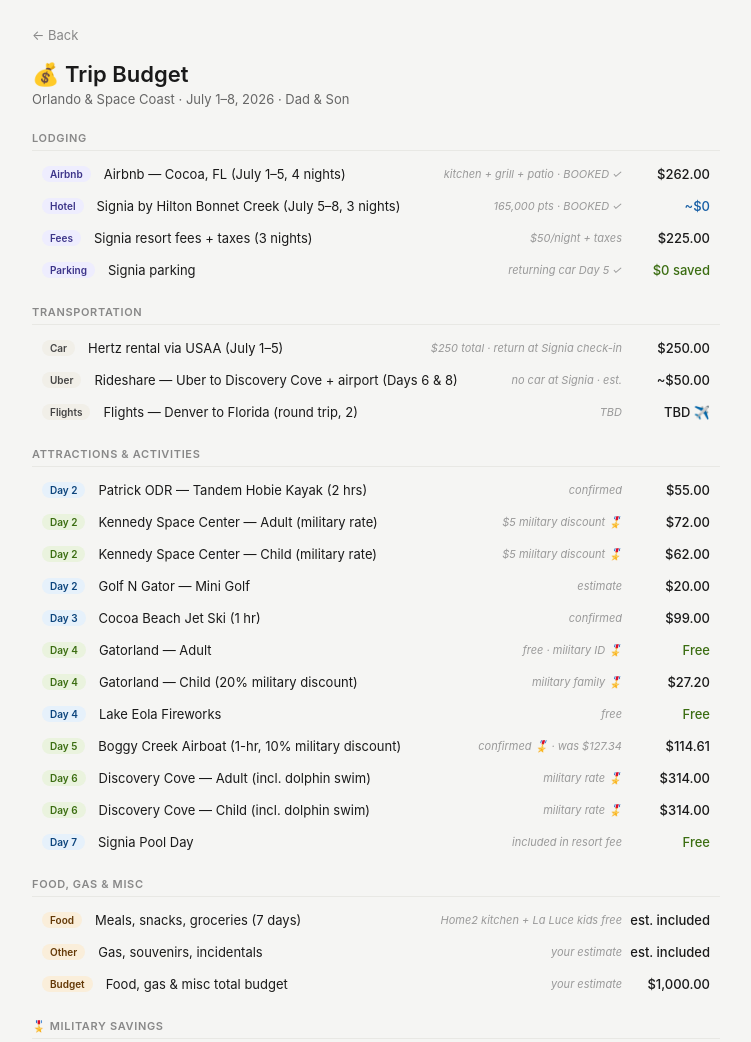
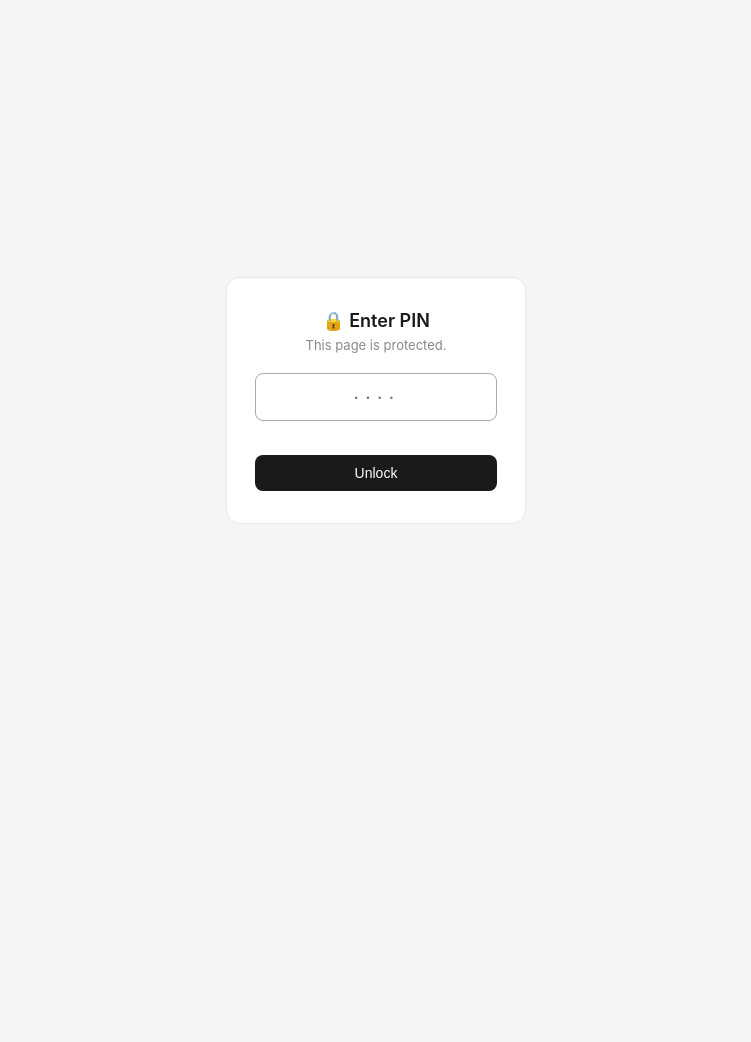
Before and after one commit to cstitt20/Trip-Plan, a plain HTML site: page budget.html in a window 1280 px wide. Shown: the top 1042 px of the page, without its empty margins (264-1015 px from the left). After the commit the page ends 800 px from the top, so only its background shows below. Drawn offline with Linux system fonts and the light colour scheme.

Commit message:
Update budget.html

```diff
--- a/budget.html
+++ b/budget.html
@@ -38,10 +38,31 @@
   .strikethrough { text-decoration: line-through; color: #bbb; font-size: 11px; margin-right: 4px; }
   .back { display: inline-block; font-size: 13px; color: #888; text-decoration: none; margin-bottom: 18px; }
   .back:hover { color: #444; }
+  #pin-overlay { position: fixed; inset: 0; background: #f5f5f3; display: flex; align-items: center; justify-content: center; z-index: 999; }
+  #pin-box { background: #fff; border: 1px solid #e8e8e4; border-radius: 14px; padding: 32px 28px; text-align: center; max-width: 300px; width: 100%; }
+  #pin-box h2 { font-size: 18px; font-weight: 600; margin-bottom: 6px; }
+  #pin-box p { font-size: 13px; color: #888; margin-bottom: 20px; }
+  #pin-input { width: 100%; padding: 10px 14px; font-size: 22px; text-align: center; letter-spacing: .2em; border: 1px solid #e8e8e4; border-radius: 8px; outline: none; margin-bottom: 12px; }
+  #pin-input:focus { border-color: #aaa; }
+  #pin-error { font-size: 12px; color: #c0392b; min-height: 18px; margin-bottom: 4px; }
+  #pin-submit { width: 100%; padding: 10px; background: #1a1a1a; color: #fff; border: none; border-radius: 8px; font-size: 14px; font-weight: 500; cursor: pointer; }
+  #pin-submit:hover { background: #333; }
+  #content { display: none; }
 </style>
 </head>
 <body>
 
+<div id="pin-overlay">
+  <div id="pin-box">
+    <h2>🔒 Enter PIN</h2>
+    <p>This page is protected.</p>
+    <input id="pin-input" type="password" inputmode="numeric" maxlength="4" placeholder="····" autofocus />
+    <div id="pin-error"></div>
+    <button id="pin-submit">Unlock</button>
+  </div>
+</div>
+
+<div id="content">
 <a class="back" href="index.html">← Back</a>
 <h1>💰 Trip Budget</h1>
 <p class="subtitle">Orlando & Space Coast · July 1–8, 2026 · Dad & Son</p>
@@ -224,5 +245,30 @@
   🚗 <strong>Transport note:</strong> Return Hertz at Signia check-in Day 5. Signia shuttle goes to Disney parks and Disney Springs only — not Discovery Cove. Uber to Discovery Cove (~$25 round trip) and MCO airport (~$25) on Days 6 and 8.
 </div>
 
+</div> <!-- end #content -->
+
+<script>
+  const CORRECT = '8509';
+  const overlay = document.getElementById('pin-overlay');
+  const content = document.getElementById('content');
+  const input   = document.getElementById('pin-input');
+  const error   = document.getElementById('pin-error');
+  const btn     = document.getElementById('pin-submit');
+
+  function unlock() {
+    if (input.value === CORRECT) {
+      overlay.style.display = 'none';
+      content.style.display = 'block';
+    } else {
+      error.textContent = 'Incorrect PIN — try again.';
+      input.value = '';
+      input.focus();
+    }
+  }
+
+  btn.addEventListener('click', unlock);
+  input.addEventListener('keydown', e => { if (e.key === 'Enter') unlock(); });
+</script>
+
 </body>
 </html>
```
